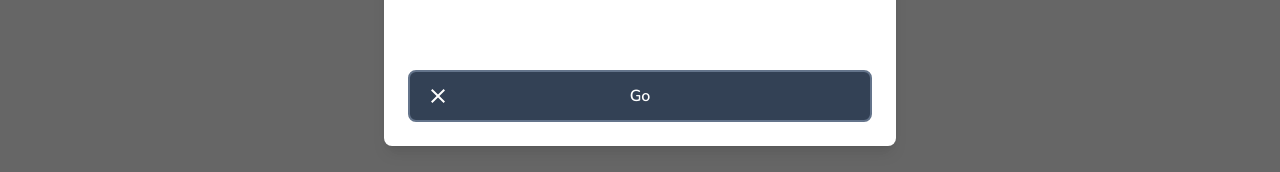
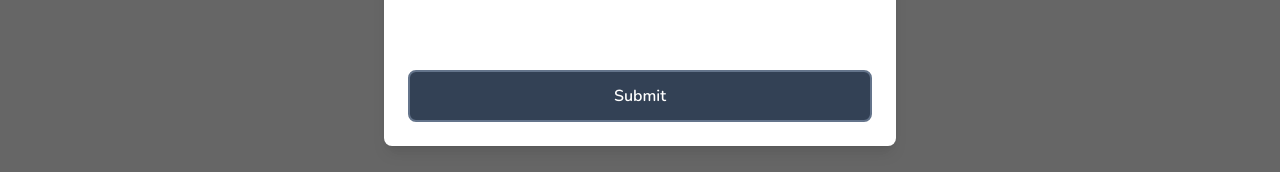
Before and after one commit to Brutalvik/ayomobil, a Next.js app: page / in a window 1280 px wide. Shown: the part 367-539 px from the top of the page. Built offline with nearby package versions, Linux system fonts and the light colour scheme.

Commit message:
Added secondary functions to the reusable button

```diff
--- a/app/components/Modals/Modal.tsx
+++ b/app/components/Modals/Modal.tsx
@@ -85,7 +85,19 @@ const Modal: FC<ModalProps> = ({
               {/* FOOTER */}
               <div className="flex flex-col gap-2 p-6">
                 <div className="flex flex-row items-center gap-4 w-full">
-                  <Button icon={IoMdClose} label="Go" />
+                  {secondaryAction && secondaryLabel && (
+                    <Button
+                      outline
+                      disabled={disabled}
+                      label={secondaryLabel}
+                      onClick={handleSecondaryAction}
+                    />
+                  )}
+                  <Button
+                    disabled={disabled}
+                    label={actionLabel}
+                    onClick={handleSubmit}
+                  />
                 </div>
               </div>
             </div>
--- a/app/layout.tsx
+++ b/app/layout.tsx
@@ -23,7 +23,7 @@ export default function RootLayout({
   return (
     <html lang="en">
       <body className={font.className}>
-        <Modal isOpen title="Login" />
+        <Modal actionLabel="Submit" isOpen title="Login" />
         <Navbar />
         {children}
       </body>
```
